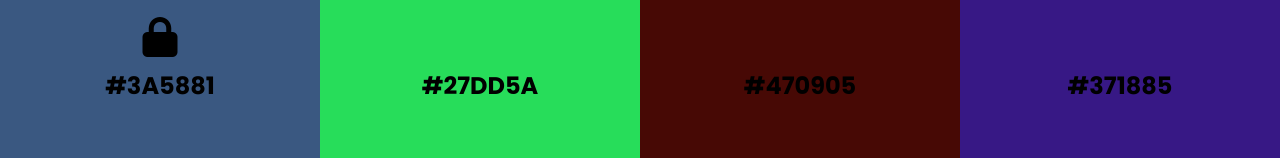
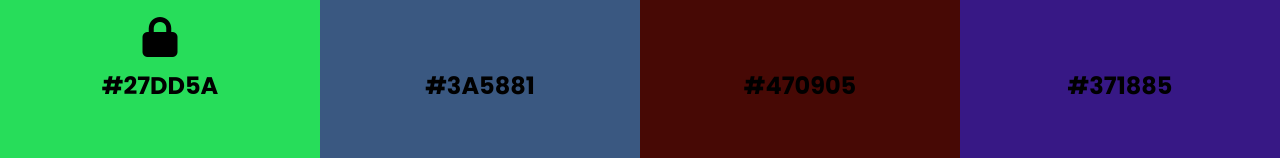
Before and after one commit to ErickScur/colorInspiration, a plain HTML site: page index.html in a window 1280 px wide. Both pictures are taken after a click on the link 160 px from the left and 519 px from the top of the page. Shown: the part 601-759 px from the top of the page. Drawn offline with Linux system fonts and the light colour scheme.

Commit message:
change the color with the next div

```diff
--- a/public/css/style.css
+++ b/public/css/style.css
@@ -86,6 +86,10 @@
 .color-name{
     margin-bottom: 30%;
 }
+.color-name:hover{
+    cursor: pointer;
+    color: rgb(68, 68, 68);
+}
 @media screen and (max-width:550px){
     .container{
         flex-direction: column;
--- a/script/script.js
+++ b/script/script.js
@@ -65,12 +65,40 @@ locks.forEach((lock)=>{
     });
 })
 
+//Find the index of the element in the Node List
+function findIndex(el) {
+    var children = el.parentNode.childNodes,
+        i = 0;
+    for (; i < children.length; i++) {
+        if (children[i] == el) {
+            return i;
+        }
+    }
+    return -1;
+}
+
+//Change the color with the next div
 const nextBtns = document.querySelectorAll('.next');
 nextBtns.forEach((next)=>{
     next.addEventListener('click',(event)=>{
         let color = event.target.parentNode.parentNode;
-        let colors = document.querySelectorAll('.color');
-        console.log(colors);
+        let colors = color.parentNode.childNodes;
+        let index = findIndex(color);
+        let indexNext;
+
+        if(index==7){
+            indexNext = 1;
+        }else{
+            indexNext = index+2;
+        }
+
+        let next = colors.item(indexNext).querySelector('.color-name').innerHTML;
+        let old =  color.querySelector('.color-name').innerHTML;
+
+        colors.item(indexNext).querySelector('.color-name').innerHTML = old
+        colors.item(indexNext).style.backgroundColor = old;
+        colors.item(index).querySelector('.color-name').innerHTML = next;
+        colors.item(index).style.backgroundColor = next;
     })
 })
 
```
